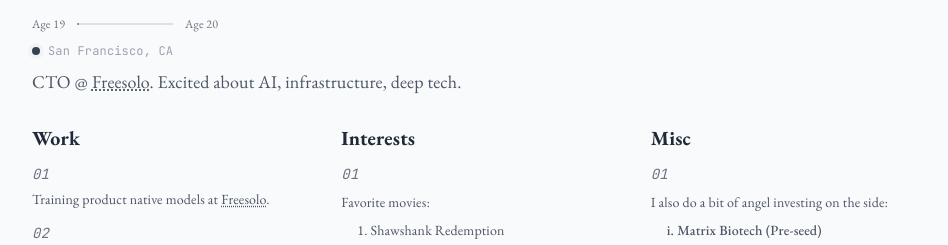
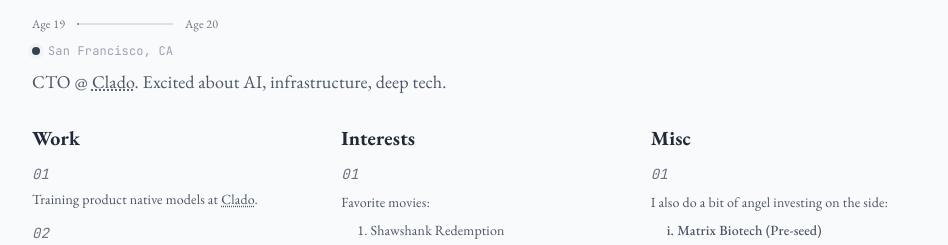
Before and after one commit to DavidBShan/WebsiteV2, a Next.js app: page / in a window 1280 px wide. Shown: the part 137-382 px from the top of the page, without its empty margins (160-1108 px from the left). Built offline with nearby package versions, Linux system fonts and the light colour scheme.

Commit message:
quickly change to clado

```diff
--- a/app/page.tsx
+++ b/app/page.tsx
@@ -132,9 +132,9 @@ export default function Home() {
                 rel="noopener noreferrer"
                 className="href-text"
                 href="https://freesolo.co"
-                aria-label="Visit Freesolo website"
+                aria-label="Visit Clado website"
               >
-                Freesolo
+                Clado
               </a>
               . Excited about AI, infrastructure, deep tech.
             </p>
@@ -182,9 +182,9 @@ export default function Home() {
                       rel="noopener noreferrer"
                       className="href-text"
                       href="https://freesolo.co"
-                      aria-label="Visit Freesolo website"
+                      aria-label="Visit Clado website"
                     >
-                      Freesolo
+                      Clado
                     </a>
                     .
                   </p>
```
